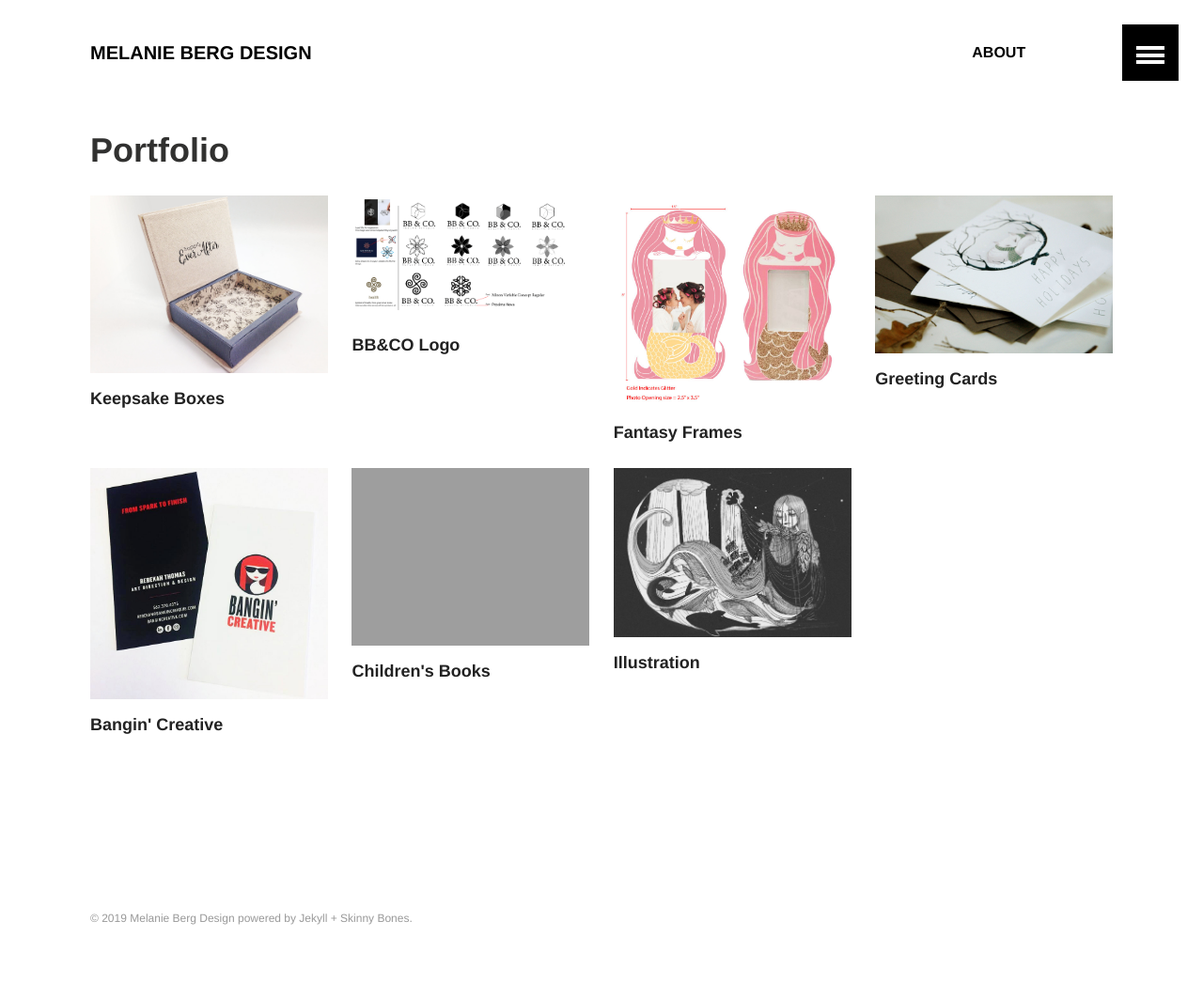
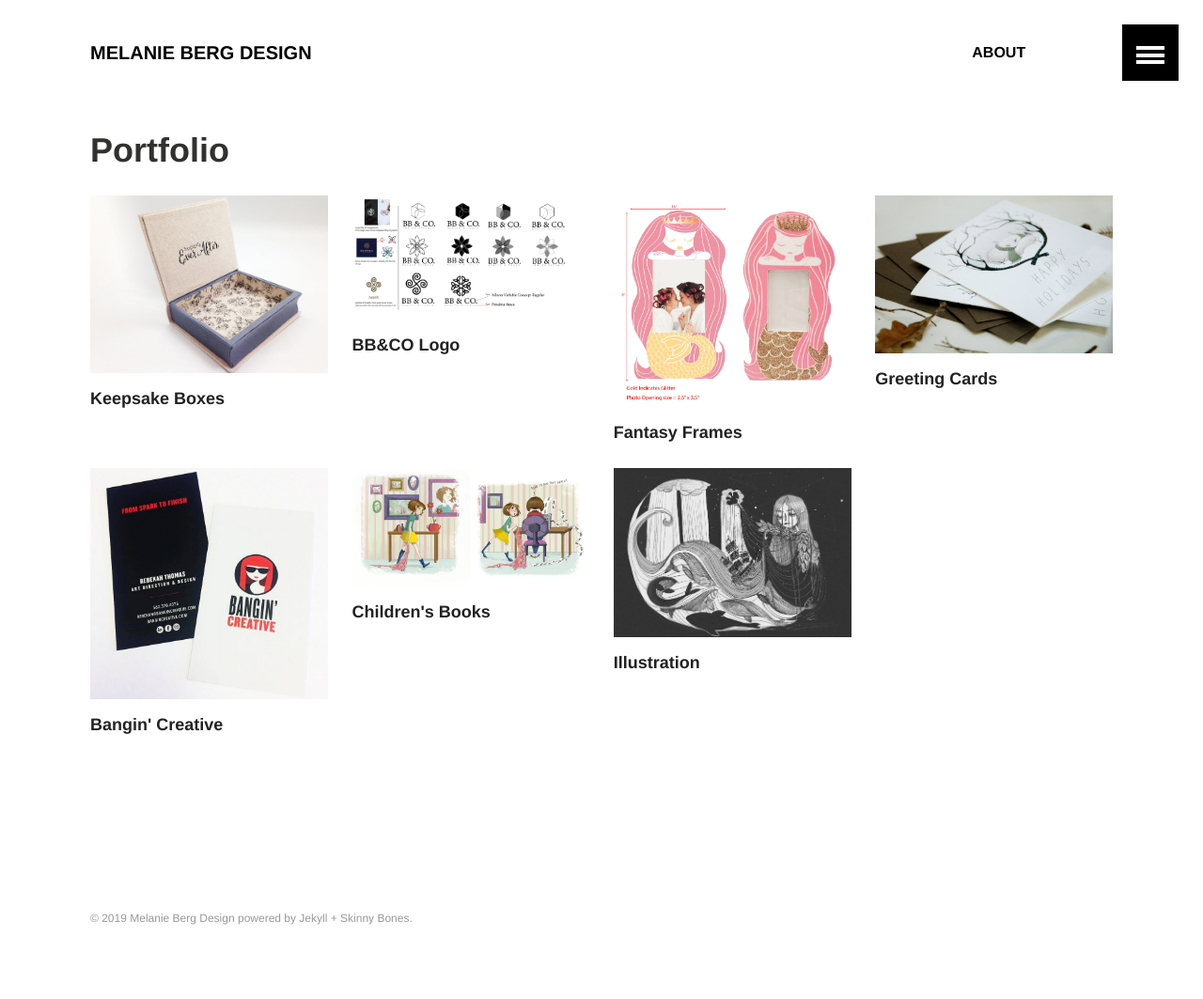
Before and after one commit to angiehemans/melanie-portfolio, a Jekyll site: the page built from index.md, in a window 1280 px wide. Shown: the whole page at 94% size. Built offline with Jekyll 4.4.1, drawn with Linux system fonts in a browser that asks for light colours.

Commit message:
Updated Book Design

```diff
--- a/_posts/2019-03-01-book-design.markdown
+++ b/_posts/2019-03-01-book-design.markdown
@@ -7,7 +7,7 @@ categories:
 tags:
 - Illustration
 - Design
-image: "/uploads/corasquest_page_13_spread.jpg"
+image: "/uploads/pages_01_02.jpg"
 ---
 
 I use my illustration, and layout design skills to bring these children's books to life!
```
